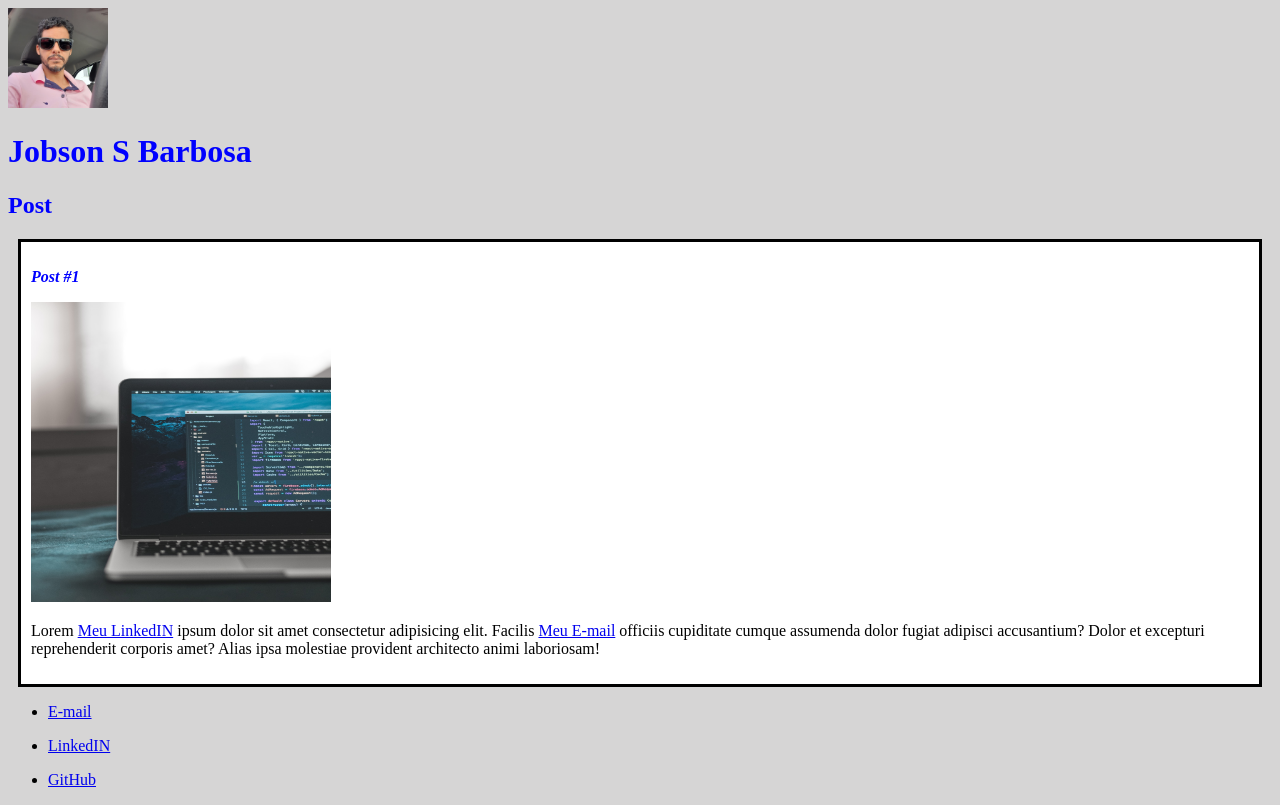
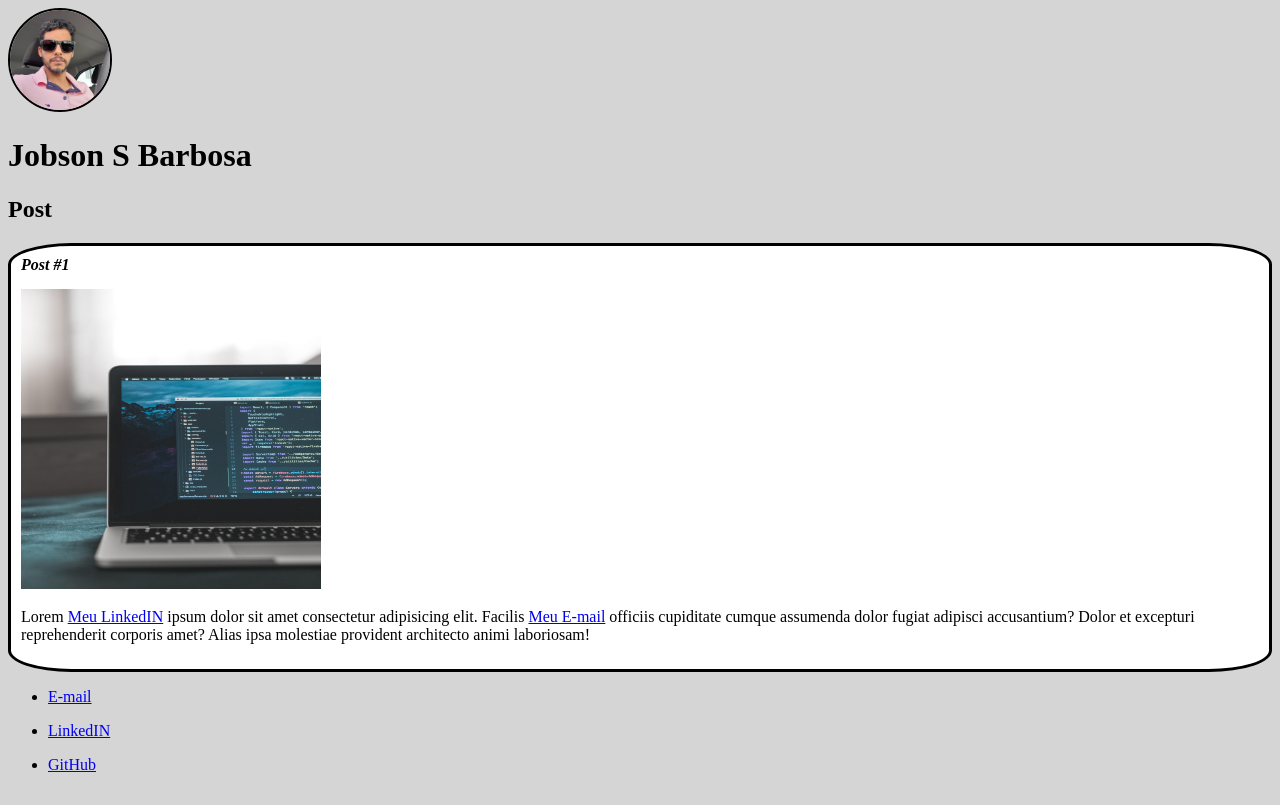
Before and after one commit to jobsonbarbosa/DIO-HTML5, a plain HTML site: page index.html in a window 1280 px wide. Drawn offline with Linux system fonts and the light colour scheme.

Commit message:
Estiliando elementos HTML com CSS

```diff
--- a/index.html
+++ b/index.html
@@ -7,7 +7,7 @@
     </head>
     <body>
         <header>
-            <img src="img/jobs-dio.jpg" alt="Jobson Barbosa" width="100px" height="100px">
+            <img src="img/jobs-dio.jpg" alt="Jobson Barbosa" width="100px" height="100px" class="foto">
             <h1 id="title">Jobson S Barbosa</h1>
         </header>
         <section>
@@ -19,8 +19,8 @@
         <article class="post">
             <header>
                 <h3 class="post_title">Post #1</h3>
-                <img src="img/code-dio.jpg" alt="Comptador com codigo" width="300px" height="300px">
-                <p>Lorem <a href="https://www.linkedin.com/in/jobson-barbosa-2aa4a214b/" target="_blank">Meu LinkedIN</a> ipsum dolor sit amet consectetur adipisicing elit. Facilis <a href="mailto:jobsonbarvosa86@gmail.com">Meu E-mail</a> officiis cupiditate cumque assumenda dolor fugiat adipisci accusantium? Dolor et excepturi reprehenderit corporis amet? Alias ipsa molestiae provident architecto animi laboriosam!</p>
+                <img src="img/code-dio.jpg" alt="Comptador com codigo" width="300px" height="300px" class="post_img">
+                <p class="post_content">Lorem <a href="https://www.linkedin.com/in/jobson-barbosa-2aa4a214b/" target="_blank">Meu LinkedIN</a> ipsum dolor sit amet consectetur adipisicing elit. Facilis <a href="mailto:jobsonbarvosa86@gmail.com">Meu E-mail</a> officiis cupiditate cumque assumenda dolor fugiat adipisci accusantium? Dolor et excepturi reprehenderit corporis amet? Alias ipsa molestiae provident architecto animi laboriosam!</p>
             </header>
         </article>
         <footer>
--- a/style.css
+++ b/style.css
@@ -2,17 +2,34 @@ body{
     background: rgb(214, 213, 213);
 }
 #title, .subTitle, .post_title{
-    color: blue
+    color: black
 }
 
 .post_title{
     font-size: 16px;
     font-style: italic;
+    margin: 0;
+    margin-bottom: 15px;
 }
 
 .post {
     background: white;
     padding: 10px;
     border: 3px solid black;
-    margin: 10px;
+    margin-bottom: 15px;
+    border-radius: 5%;
 }
+
+.post_content {
+    margin: 0;
+    margin-bottom: 15px;
+}
+
+.post_img {
+    margin-bottom: 15px;
+}
+
+.foto{
+    border: 2px solid black;
+    border-radius: 50%;
+}
```
